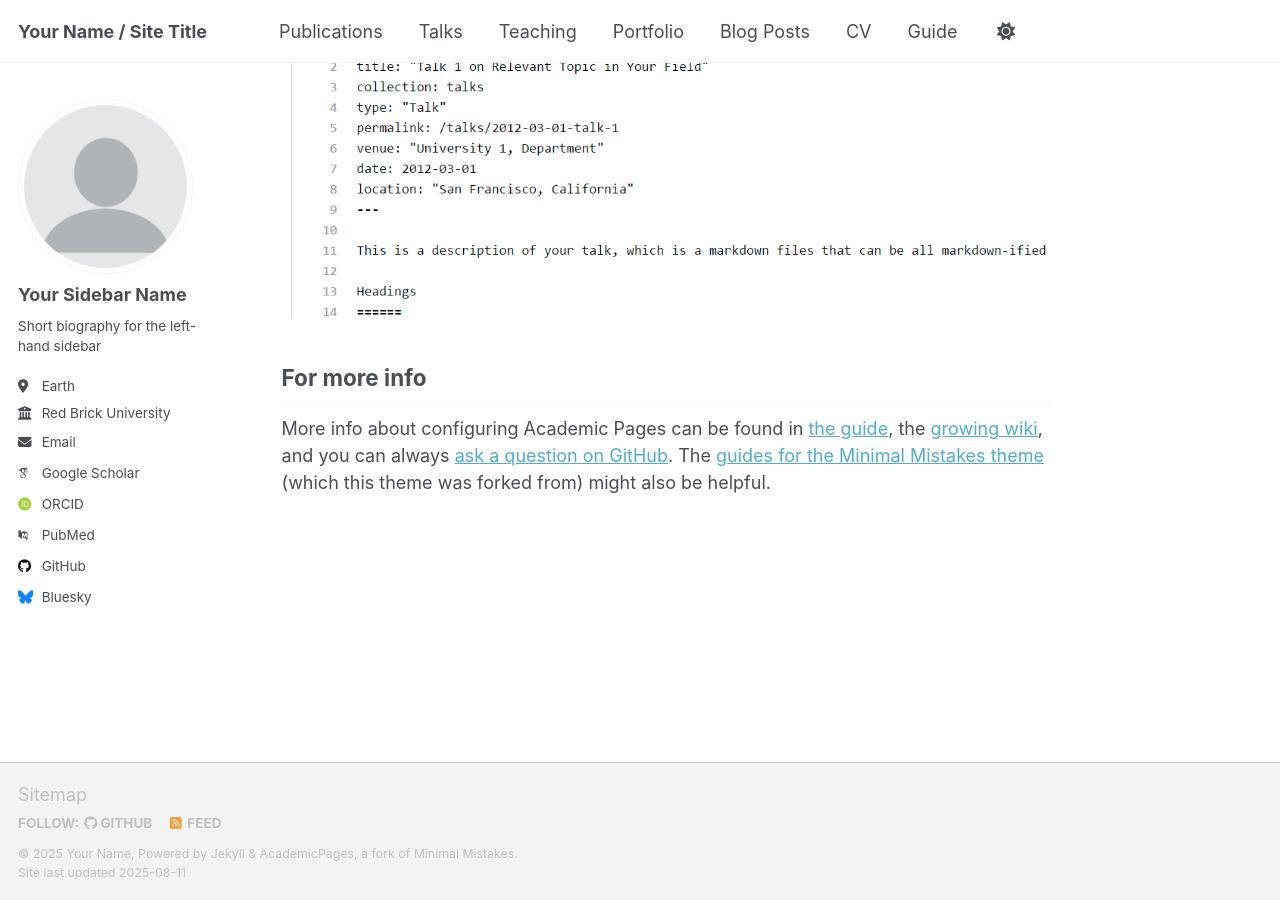
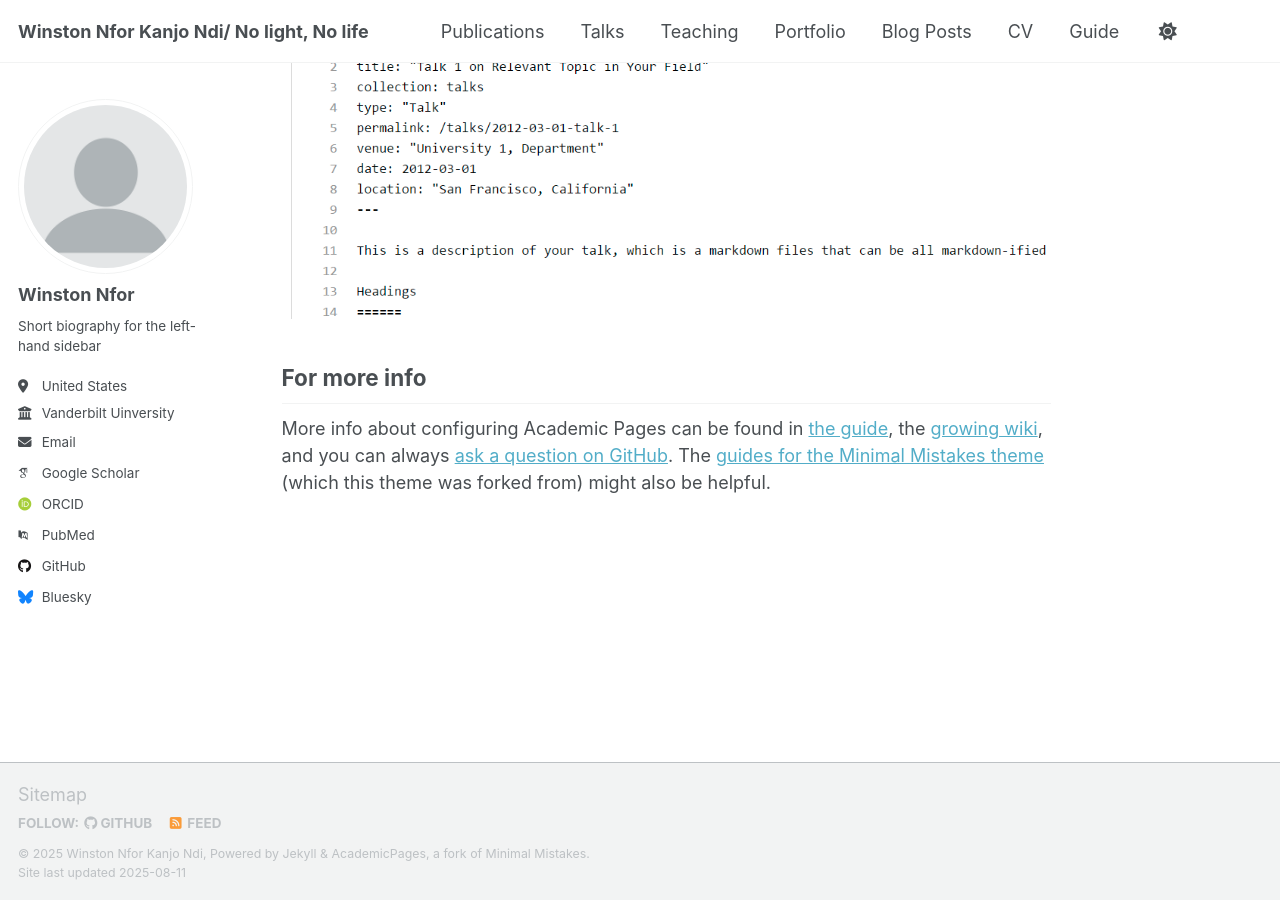
Before and after one commit to winstonnfor/Light-is-life, a Jekyll site: the page built from _pages/about.md, in a window 1280 px wide and 900 px high, scrolled down 2880 px. Built offline with Jekyll 4.4.1, drawn with Linux system fonts in a browser that asks for light colours; some web fonts are replaced; a script that is not in the unit is left out.

Commit message:
Update _config.yml

```diff
--- a/_config.yml
+++ b/_config.yml
@@ -9,10 +9,16 @@
 # Basic Site Settings
 locale                   : "en-US"
 site_theme               : "default" # Currently available options are "default", "air"
-title                    : "Your Name / Site Title"
+title                    : "Winston Nfor Kanjo Ndi/ No light, No life "
 title_separator          : "-"
-name                     : &name "Your Name"
-description              : &description "personal description"
+name                     : &name "Winston Nfor Kanjo Ndi"
+description              : &description "I'm curious about how light interacts with matter on the nanoscale and how we can develop new technologies from this understanding. My current focus is on nanophotonics and metasurfaces, particularly their applications in quantum photonics, AR/VR, green energy, and data systems.
+
+In my research at Vanderbilt University's NanOptics Lab, guided by Professor Jason Valentine, I've explored inverse design and machine learning to create nanostructures, using tools like RCWA, MATLAB, and Python. This has helped me build a strong theoretical and computational foundation.
+
+To complement this, I also serve as a Maintenance and Safety Technician at the VINSE Cleanroom. This role has given me valuable practical skills in cleanroom operations and a broader perspective on the hands-on considerations essential to nanofabrication.
+
+I am eager to continue learning as a researcher and hope to find a collaborative environment where I can contribute to meaningful progress at the forefront of photonics"
 url                      : https://academicpages.github.io # the base hostname & protocol for your site e.g. "https://[your GitHub username].github.io" or if you already have some other page hosted on Github then use "https://[your GitHub username].github.io/[Your Repo Name]"
 baseurl                  : "" # the subpath of your site, e.g. "/blog"
 repository               : "academicpages/academicpages.github.io"
@@ -23,13 +29,13 @@ repository               : "academicpages/academicpages.github.io"
 author:
   # Biographic information
   avatar           : "profile.png"
-  name             : "Your Sidebar Name"
-  pronouns         : # example: "she/her"
+  name             : "Winston Nfor"
+  pronouns         : # example: "Him/he"
   bio              : "Short biography for the left-hand sidebar"
-  location         : "Earth"
-  employer         : "Red Brick University"
+  location         : "United States"
+  employer         : "Vanderbilt Uinversity"
   uri              : # URL
-  email            : "none@example.org"
+  email            : "winston.nfor.kanjo.ndi@vanderbilt.edu"
 
   # Academic websites
   academia         : # URL
```
